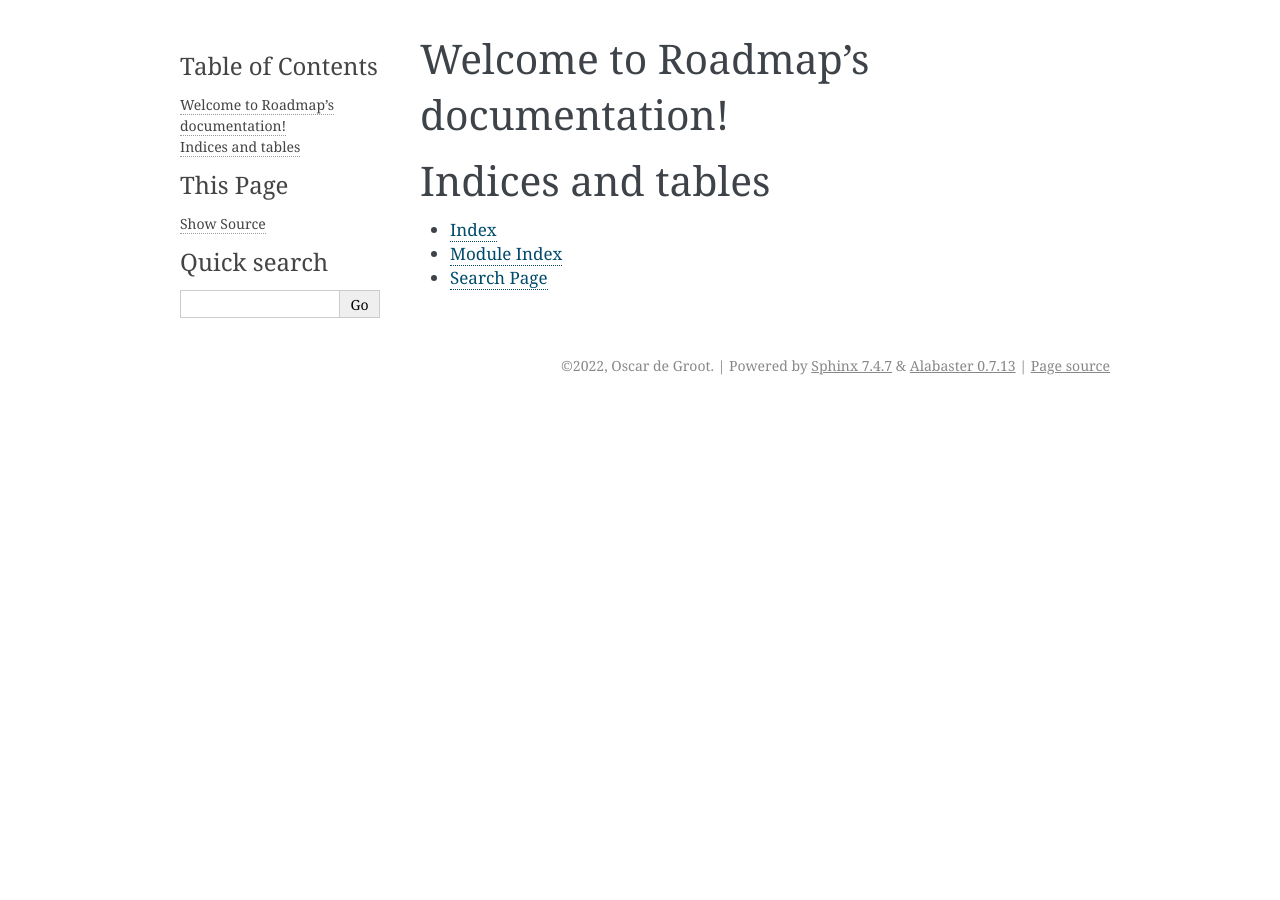
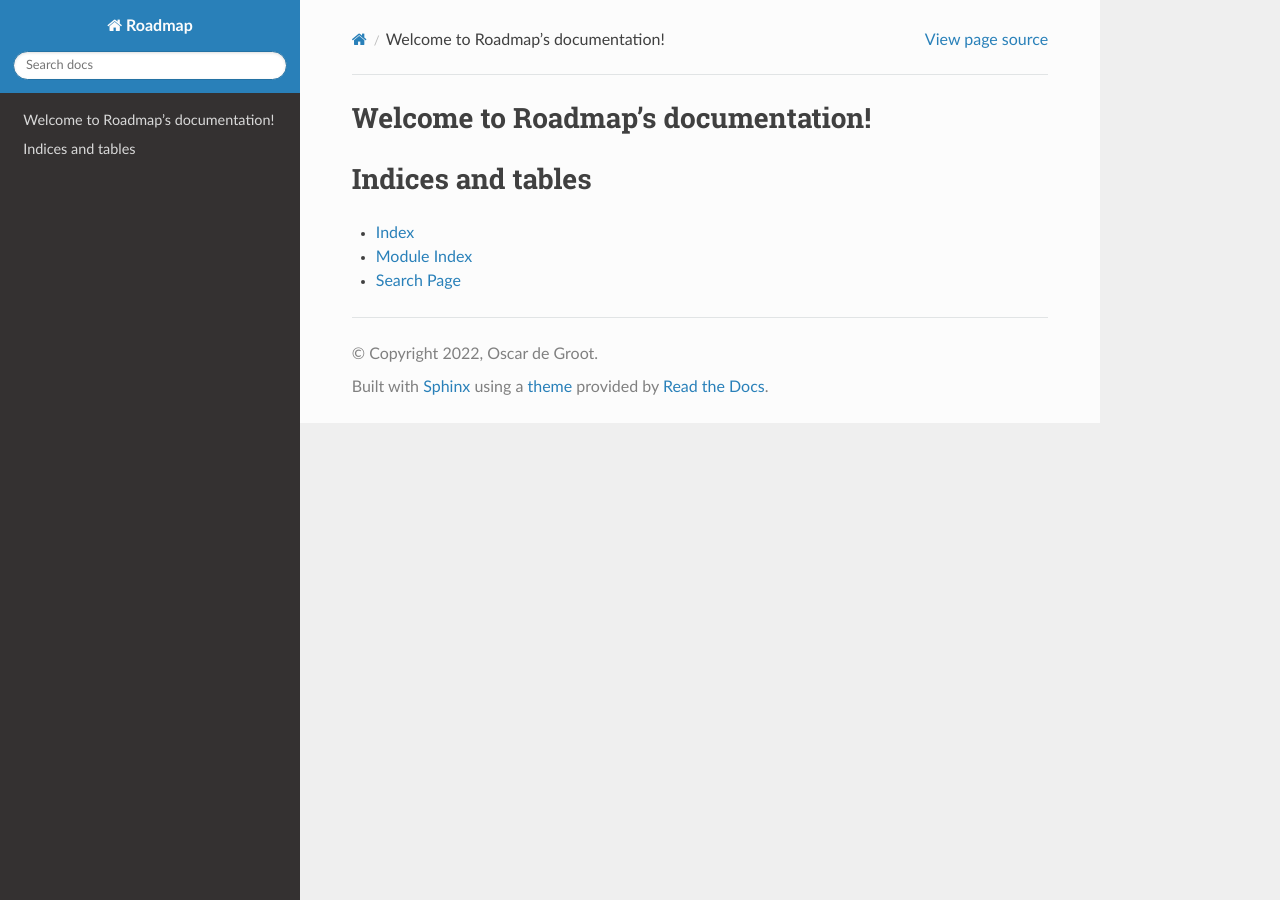
Before and after one commit to oscardegroot/roadmap, a Sphinx documentation site: the page built from docs/index.rst, in a window 1280 px wide. Built offline with Sphinx 7.4.7 and the Read the Docs theme 2.0.0, drawn with Linux system fonts in a browser that asks for light colours; pages that are not in the unit, such as notebooks, are missing from menus.

Commit message:
updated theme.

```diff
--- a/docs/conf.py
+++ b/docs/conf.py
@@ -42,31 +42,31 @@ release = '0.1'
 extensions = [
     # there may be others here already, e.g. 'sphinx.ext.mathjax'
     'breathe',
-    'exhale'
+    'sphinx_rtd_theme'
 ]
 
 
 # Setup the breathe extension
 breathe_projects = {
-    "LMPCC": "./_doxygen/xml"
+    "LMPCC": "docs/build/xml"
 }
 breathe_default_project = "LMPCC"
 
 # Setup the exhale extension
-exhale_args = {
-    # These arguments are required
-    "containmentFolder":     "./api",
-    "rootFileName":          "library_root.rst",
-    "doxygenStripFromPath":  "..",
-    # Heavily encouraged optional argument (see docs)
-    "rootFileTitle":         "Library API",
-    # Suggested optional arguments
-    "createTreeView":        True,
-    # TIP: if using the sphinx-bootstrap-theme, you need
-    # "treeViewIsBootstrap": True,
-    "exhaleExecutesDoxygen": True,
-    "exhaleDoxygenStdin":    "INPUT = ../roadmap/src ../roadmap/include"
-}
+# exhale_args = {
+#     # These arguments are required
+#     "containmentFolder":     "./api",
+#     "rootFileName":          "library_root.rst",
+#     "doxygenStripFromPath":  "..",
+#     # Heavily encouraged optional argument (see docs)
+#     "rootFileTitle":         "Library API",
+#     # Suggested optional arguments
+#     "createTreeView":        True,
+#     # TIP: if using the sphinx-bootstrap-theme, you need
+#     # "treeViewIsBootstrap": True,
+#     "exhaleExecutesDoxygen": True,
+#     "exhaleDoxygenStdin":    "INPUT = ../roadmap/src ../roadmap/include"
+# }
 
 # Tell sphinx what the primary language being documented is.
 primary_domain = 'cpp'
@@ -107,7 +107,7 @@ pygments_style = None
 # The theme to use for HTML and HTML Help pages.  See the documentation for
 # a list of builtin themes.
 #
-html_theme = 'alabaster'
+html_theme = 'sphinx_rtd_theme'
 
 # Theme options are theme-specific and customize the look and feel of a theme
 # further.  For a list of options available for each theme, see the
--- a/docs/requirements.txt
+++ b/docs/requirements.txt
@@ -1,2 +1,3 @@
 breathe==4.33.1
 exhale==0.3.1
+sphinx_rtd_theme
```
Also changed, not shown: 1 other file.
